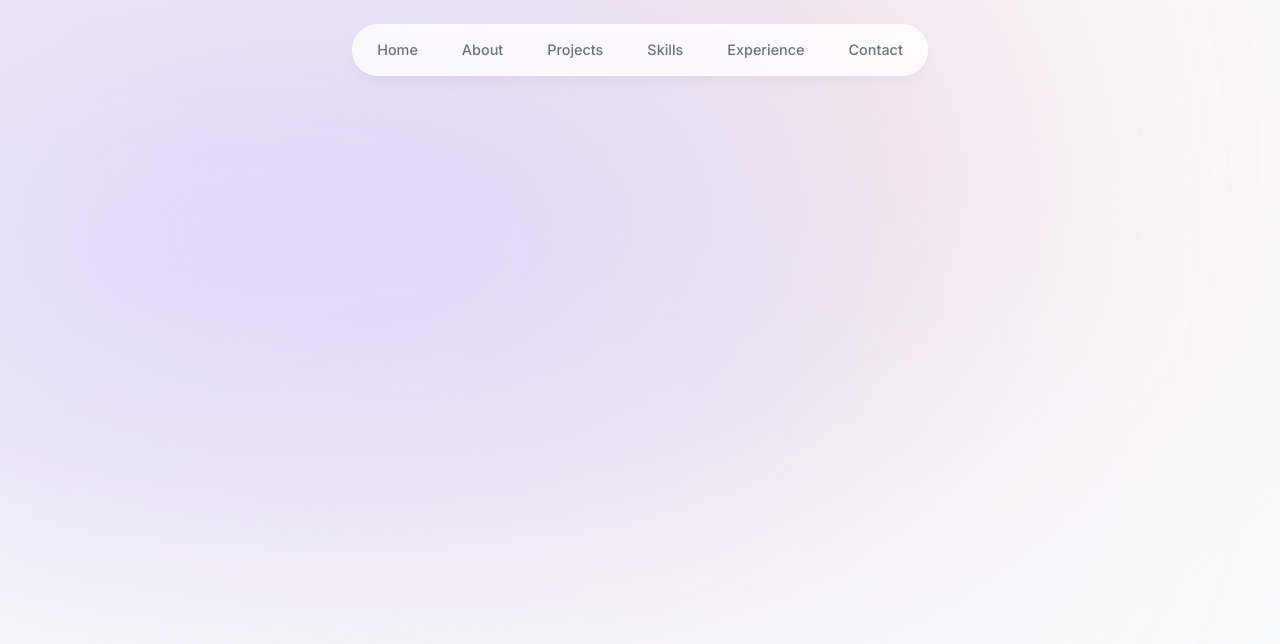
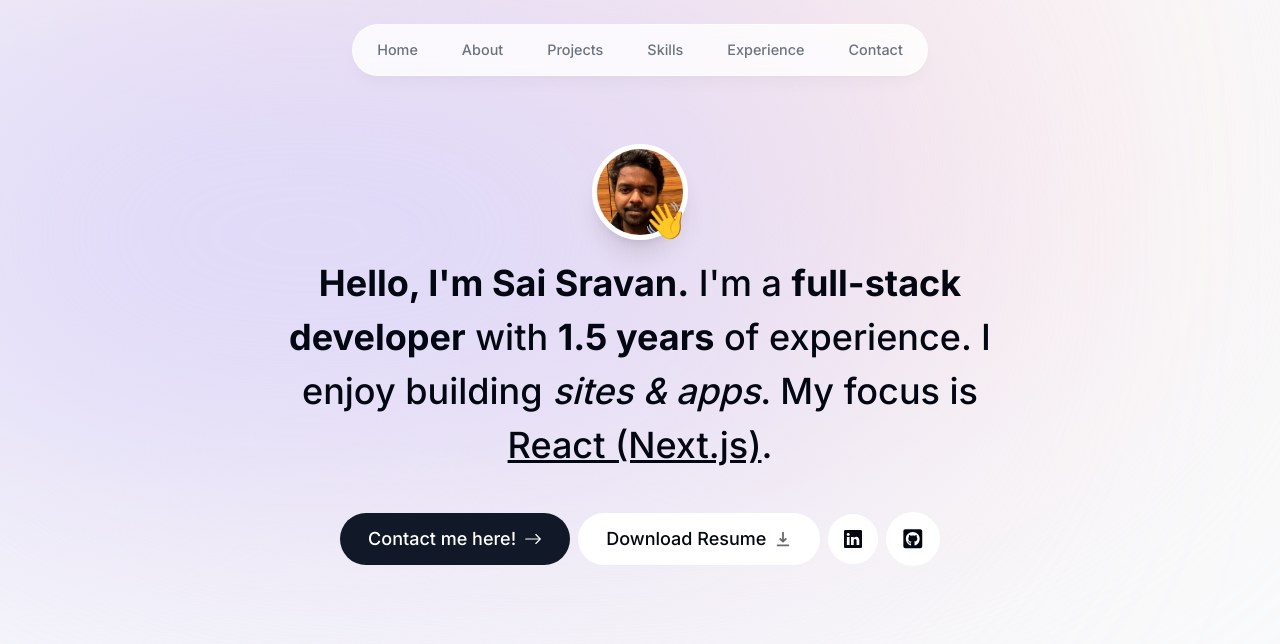
Before and after one commit to sravan127/sravan-portfolio, a Next.js app: page / in a window 1280 px wide. Shown: the top 644 px of the page. Built offline with nearby package versions, Linux system fonts and the light colour scheme.

Commit message:
added profile picture, intro and website links

```diff
--- a/app/layout.tsx
+++ b/app/layout.tsx
@@ -16,7 +16,7 @@
 }) {
   return (
     <html lang="en">
-      <body className={`${inter.className} bg-gray-50 text-gray-950 relative`}>
+      <body className={`${inter.className} bg-gray-50 text-gray-950 relative pt-28 sm:pt-36`}>
         <div className='bg-[#fbe2e3] absolute top-[-6rem] -z-10 right-[11rem] h-[31.25rem] w-[31.25rem] rounded-full blur-[10rem] sm:w-[68.75rem]'></div>
         <div className='bg-[#dbd7fb] absolute top-[-1rem] -z-10 left-[-35rem] h-[31.25rem] w-[50rem] rounded-full blur-[10rem] sm:w-[68.75rem] md:left-[-33rem] lg:left-[-28rem] xl:left-[-15rem] 2xl:left[-5rem]'></div>
         <Header/>
--- a/app/page.tsx
+++ b/app/page.tsx
@@ -1,8 +1,9 @@
+import Intro from "@/components/intro";
 
 export default function Home() {
   return (
-    <main className="">
-
+    <main className="flex flex-col items-center">
+      <Intro />
     </main>
   )
 }
--- /dev/null
+++ b/components/intro.tsx
@@ -0,0 +1,103 @@
+"use client";
+import Image from 'next/image'
+import React from 'react'
+import profileImg from "@/public/profile-image.jpeg";
+import {motion} from "framer-motion";
+import { HiDownload } from "react-icons/hi";
+import Link from 'next/link';
+import { BsArrowRight, BsLinkedin } from 'react-icons/bs';
+import { FaGithubSquare } from 'react-icons/fa';
+
+function Intro() {
+
+  return (
+    <section className='mb-28 max-w-[50rem] text-center sm:mb-0'>
+        <div className='flex items-center justify-center'>
+            <div className='relative'>
+                <motion.div
+                    initial={{opacity:1, scale: 0}}
+                    animate={{opacity:1, scale:1}}
+                    transition={{
+                        type: "tween",
+                        duration:0.2,
+                    }}
+                >
+                    <Image
+                        src={profileImg}
+                        alt="profile photo of Sai Sravan AB"
+                        width="192"
+                        height="192"
+                        quality="95"
+                        priority={true}
+                        className='h-24 w-24 rounded-full object-cover border-[0.35rem] border-white shadow-xl'
+                    />
+                </motion.div>
+                <motion.span
+                    className='text-4xl absolute bottom-0 right-0'
+                    initial={{opacity:0, scale: 0}}
+                    animate={{opacity:1, scale:1}}
+                    transition={{
+                        type: "spring",
+                        stiffness:125,
+                        delay:0.1,
+                        duration:0.7
+                    }}
+                >👋</motion.span>
+            </div>
+        </div>
+        <motion.h1
+            className="mb-10 mt-4 px-4 text-2xl font-medium !leading-[1.5] sm:text-4xl"
+            initial={{ opacity: 0, y: 100 }}
+            animate={{ opacity: 1, y: 0 }}
+        >
+        <span className="font-bold">Hello, I'm Sai Sravan.</span> I'm a{" "}
+        <span className="font-bold">full-stack developer</span> with{" "}
+        <span className="font-bold">1.5 years</span> of experience. I enjoy
+        building <span className="italic">sites & apps</span>. My focus is{" "}
+        <span className="underline">React (Next.js)</span>.
+      </motion.h1>
+      <motion.div
+        className="flex flex-col sm:flex-row items-center justify-center gap-2 px-4 text-lg font-medium"
+        initial={{ opacity: 0, y: 100 }}
+        animate={{ opacity: 1, y: 0 }}
+        transition={{
+          delay: 0.1,
+        }}
+      >
+            <Link
+                href="#contact"
+                className='bg-gray-900 text-white px-7 py-3 flex items-center gap-2 rounded-full outline-none focus:scale-110 hover:scale-110 hover:bg-gray-950 active:scale-105 transition'
+            >
+                Contact me here! <BsArrowRight />
+            </Link>
+            <a
+                className="group !bg-white px-7 py-3 flex items-center gap-2 rounded-full outline-none focus:scale-110 hover:scale-110 active:scale-105 transition cursor-pointer borderBlack dark:bg-white/10"
+                href="/SaiSravanAB_Resume.pdf"
+                download
+            >
+                Download Resume{" "}
+                <HiDownload className="opacity-60 group-hover:translate-y-1 transition" />
+            </a>
+            <a
+                className="!bg-white p-4 !text-gray-950 hover:text-gray-950 flex items-center gap-2 rounded-full focus:scale-[1.15] hover:scale-[1.15] active:scale-105 transition cursor-pointer borderBlack dark:bg-white/10 dark:text-white/60"
+                href="https://linkedin.com/in/saisravan127"
+                target="_blank"
+            >
+
+                <BsLinkedin />
+            </a>
+
+            <a
+                className="!bg-white p-4 !text-gray-950 flex items-center gap-2 text-[1.35rem] rounded-full focus:scale-[1.15] hover:scale-[1.15] hover:text-gray-950 active:scale-105 transition cursor-pointer borderBlack dark:bg-white/10 dark:text-white/60"
+                href="https://github.com/sravan127"
+                target="_blank"
+            >
+
+                <FaGithubSquare />
+            </a>
+      </motion.div>
+    </section>
+  )
+}
+
+export default Intro
--- a/next.config.js
+++ b/next.config.js
@@ -1,4 +1,8 @@
 /** @type {import('next').NextConfig} */
-const nextConfig = {}
+const nextConfig = {
+    images: {
+        domains: ['drive.google.com'],
+    },
+}
 
 module.exports = nextConfig
```
Also changed, not shown: public/profile-image.jpeg (added), 1 other file (tests, documents, lock files or other folders).
